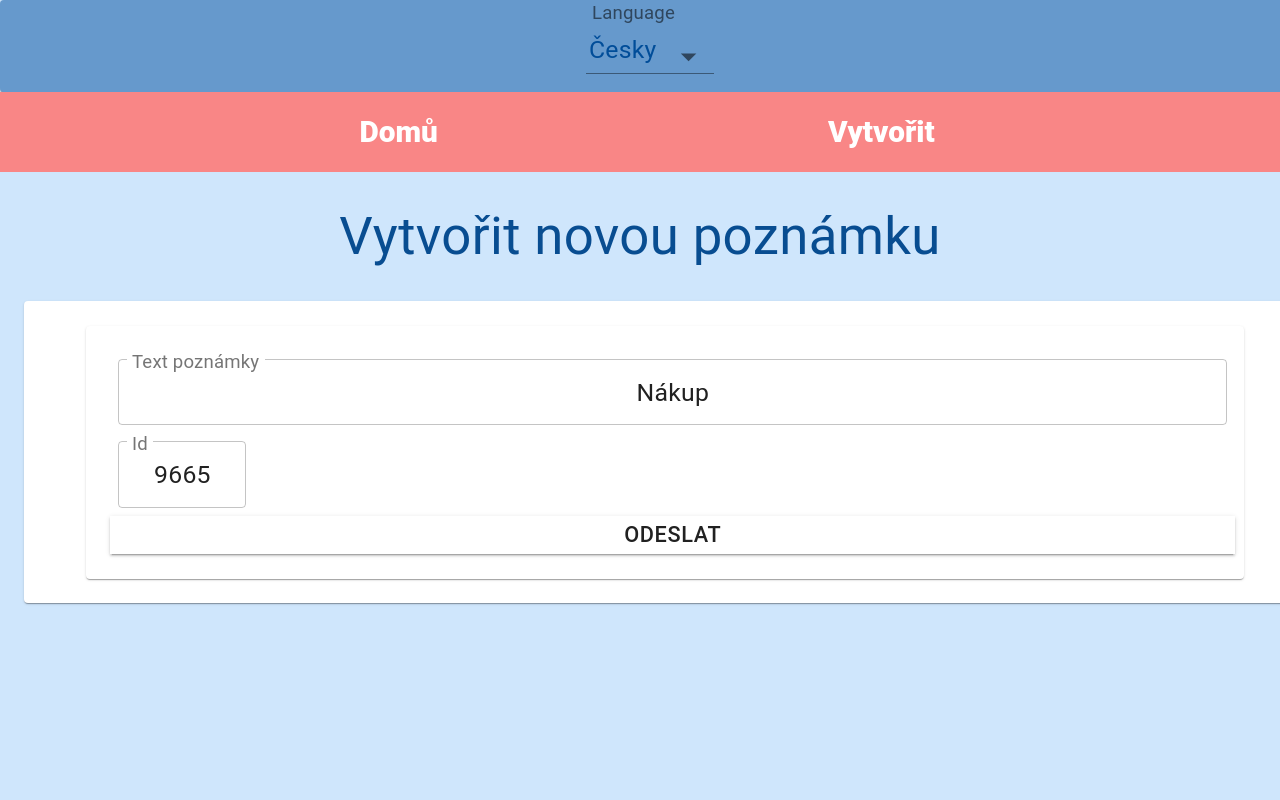
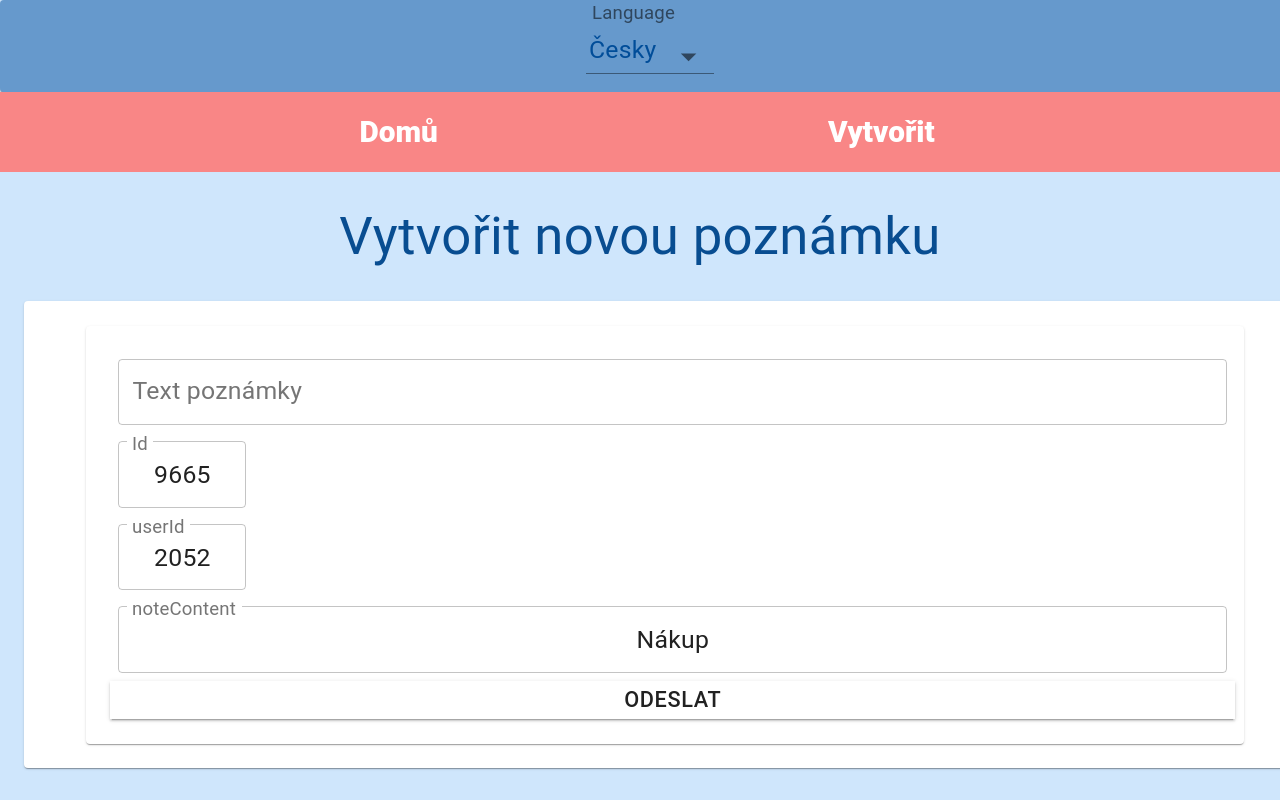
Before and after one commit to andrewtomanek/json-rest-api, a React app: page /create in a window 1280 px wide. Shown: the top 800 px of the page. Built offline with nearby package versions, Linux system fonts and the light colour scheme.

Commit message:
fixed create post inputs and types

```diff
--- a/src/components/Edit.tsx
+++ b/src/components/Edit.tsx
@@ -8,7 +8,7 @@ import styled from "styled-components";
 import { langData } from "../context/languageData";
 import { LangContext } from "../context/LangContext";
 
-type NoteObject = { id: number; title: string; body: string; userId: number};
+type NoteObject = { id: number; title: string; body: string; userId: number };
 interface EditProps {
   note: NoteObject;
   editNote: (note: NoteObject) => void;
@@ -34,38 +34,42 @@ const ButtonPanel = styled(Card)`
   width: 90%;
 `;
 
-const useStyles = makeStyles(theme => ({
+const useStyles = makeStyles((theme) => ({
   root: {
     "& .MuiTextField-root": {
       width: "100%",
-      height: "90%"
-    }
+      height: "90%",
+    },
   },
   textInput: {
     margin: theme.spacing(1),
     width: "90%",
-    height: "80%"
-  }
+    height: "80%",
+  },
 }));
 
 const Edit: React.FunctionComponent<EditProps> = ({
   note,
   editNote,
-  deletePickedNote
+  deletePickedNote,
 }) => {
   const contextValue = React.useContext(LangContext);
   const classes = useStyles();
   const [noteTitle, setNoteTitle] = React.useState(note.title);
- /*  const [noteContent, setNoteContent] = React.useState(note.body);
+  /*  const [noteContent, setNoteContent] = React.useState(note.body);
   const [userId, setUserId] = React.useState(note.userId); */
-
 
   const handleChange = (event: any) => {
     setNoteTitle(event.target.value);
   };
 
   const pickNote = (note: NoteObject) => {
-    editNote({ id: note.id, title: noteTitle, body: note.body, userId: note.userId});
+    editNote({
+      id: note.id,
+      title: noteTitle,
+      body: note.body,
+      userId: note.userId,
+    });
   };
 
   return (
@@ -75,7 +79,7 @@ const Edit: React.FunctionComponent<EditProps> = ({
           className={classes.textInput}
           label={langData[contextValue].postLabel}
           value={noteTitle}
-          onChange={e => handleChange(e)}
+          onChange={(e) => handleChange(e)}
           id="outlined-multiline-static"
           multiline
           rows="8"
--- a/src/components/Input.tsx
+++ b/src/components/Input.tsx
@@ -7,7 +7,7 @@ import styled from "styled-components";
 import { langData } from "../context/languageData";
 import { LangContext } from "../context/LangContext";
 
-type NoteObject = { id: number; title: string };
+type NoteObject = { id: number; title: string; body: string; userId: number };
 interface InputProps {
   createNote: (note: NoteObject) => void;
 }
@@ -22,31 +22,31 @@ const InputWrap = styled(Card)`
   height: "100%";
 `;
 
-const useStyles = makeStyles(theme => ({
+const useStyles = makeStyles((theme) => ({
   root: {
     "& .MuiTextField-root": {
       margin: theme.spacing(1),
-      width: "100%"
-    }
+      width: "100%",
+    },
   },
   numberInput: {
     "& .MuiInputBase-input": {
       textAlign: "center",
-      width: "10vw"
+      width: "10vw",
     },
     "& .MuiInputBase-root": {
-      width: "10vw"
-    }
+      width: "10vw",
+    },
   },
   textInput: {
     "& .MuiInputBase-input": {
       width: "100%",
-      textAlign: "center"
+      textAlign: "center",
     },
     "& .MuiInputBase-root": {
-      width: "100%"
-    }
-  }
+      width: "100%",
+    },
+  },
 }));
 
 const Input: React.FunctionComponent<InputProps> = ({ createNote }) => {
@@ -62,17 +62,32 @@ const Input: React.FunctionComponent<InputProps> = ({ createNote }) => {
   const [noteContent, setNoteContent] = React.useState(
     langData[contextValue].defaultText
   );
+  const [noteTitle, setNoteTitle] = React.useState("");
+  const [userId, setUserId] = React.useState(getRandomInt(1, 9999));
 
   const handleIdChange = (event: any) => {
     setNoteId(event.target.value);
   };
 
-  const handleChange = (event: any) => {
+  const handleUserIdChange = (event: any) => {
+    setUserId(event.target.value);
+  };
+
+  const handleNoteContentChange = (event: any) => {
     setNoteContent(event.target.value);
   };
 
+  const handleChange = (event: any) => {
+    setNoteTitle(event.target.value);
+  };
+
   const addNote = () => {
-    createNote({ id: noteId, title: noteContent });
+    createNote({
+      id: noteId,
+      title: noteTitle,
+      body: noteContent,
+      userId: userId,
+    });
   };
 
   return (
@@ -82,8 +97,8 @@ const Input: React.FunctionComponent<InputProps> = ({ createNote }) => {
           className={classes.textInput}
           id="noteContent"
           label={langData[contextValue].postLabel}
-          value={noteContent}
-          onChange={e => handleChange(e)}
+          value={noteTitle}
+          onChange={(e) => handleChange(e)}
           variant="outlined"
         />
         <TextField
@@ -92,6 +107,22 @@ const Input: React.FunctionComponent<InputProps> = ({ createNote }) => {
           label="Id"
           value={noteId}
           onChange={handleIdChange}
+          variant="outlined"
+        />{" "}
+        <TextField
+          className={classes.numberInput}
+          id="userId"
+          label="userId"
+          value={userId}
+          onChange={handleUserIdChange}
+          variant="outlined"
+        />{" "}
+        <TextField
+          className={classes.textInput}
+          id="noteContent"
+          label="noteContent"
+          value={noteContent}
+          onChange={handleNoteContentChange}
           variant="outlined"
         />
         <Button variant="contained" color="primary" onClick={addNote}>
--- a/src/components/ListUnit.tsx
+++ b/src/components/ListUnit.tsx
@@ -7,7 +7,7 @@ import { makeStyles } from "@material-ui/core/styles";
 import ListItem from "@material-ui/core/ListItem";
 import styled from "styled-components";
 
-type NoteObject = { id: number; title: string; body: string; userId: number};
+type NoteObject = { id: number; title: string; body: string; userId: number };
 interface UnitProps {
   note: NoteObject;
   pickNote: (id: number) => any;
@@ -26,24 +26,24 @@ const ListUnit: React.FunctionComponent<UnitProps> = ({
   note,
   pickNote,
   editNote,
-  deletePickedNote
+  deletePickedNote,
 }) => {
   const useStyles = makeStyles(() => ({
     root: {
       display: "flex",
       flexFlow: "row wrap",
       width: "90%",
-      padding: "1rem"
+      padding: "1rem",
     },
     listBox: {
       display: "flex",
       flexFlow: "row wrap",
       backgroundColor: "var(--blue)",
-      color: "white"
+      color: "white",
     },
     listText: {
-      padding: "0rem 1rem"
-    }
+      padding: "0rem 1rem",
+    },
   }));
   const classes = useStyles();
 
```
Also changed, not shown: src/components/ListComponent.tsx (+9 -8 lines).
